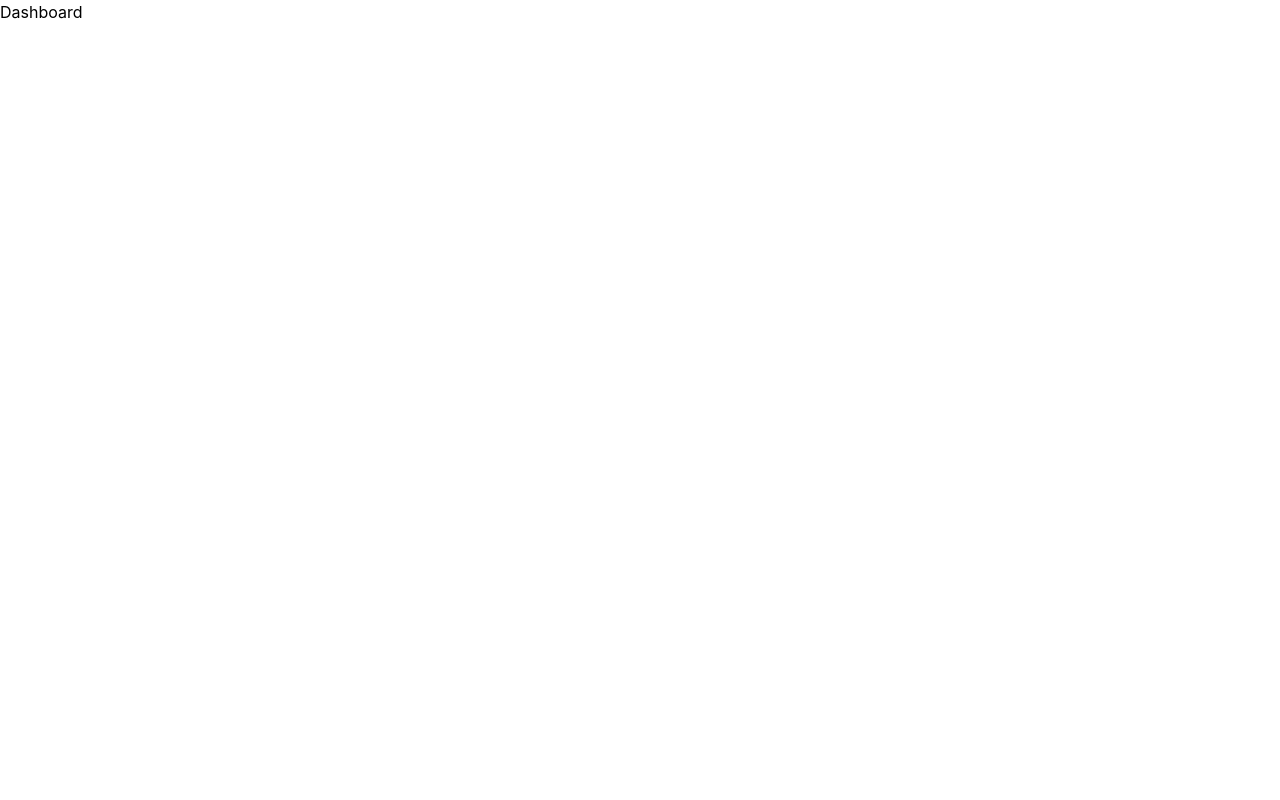
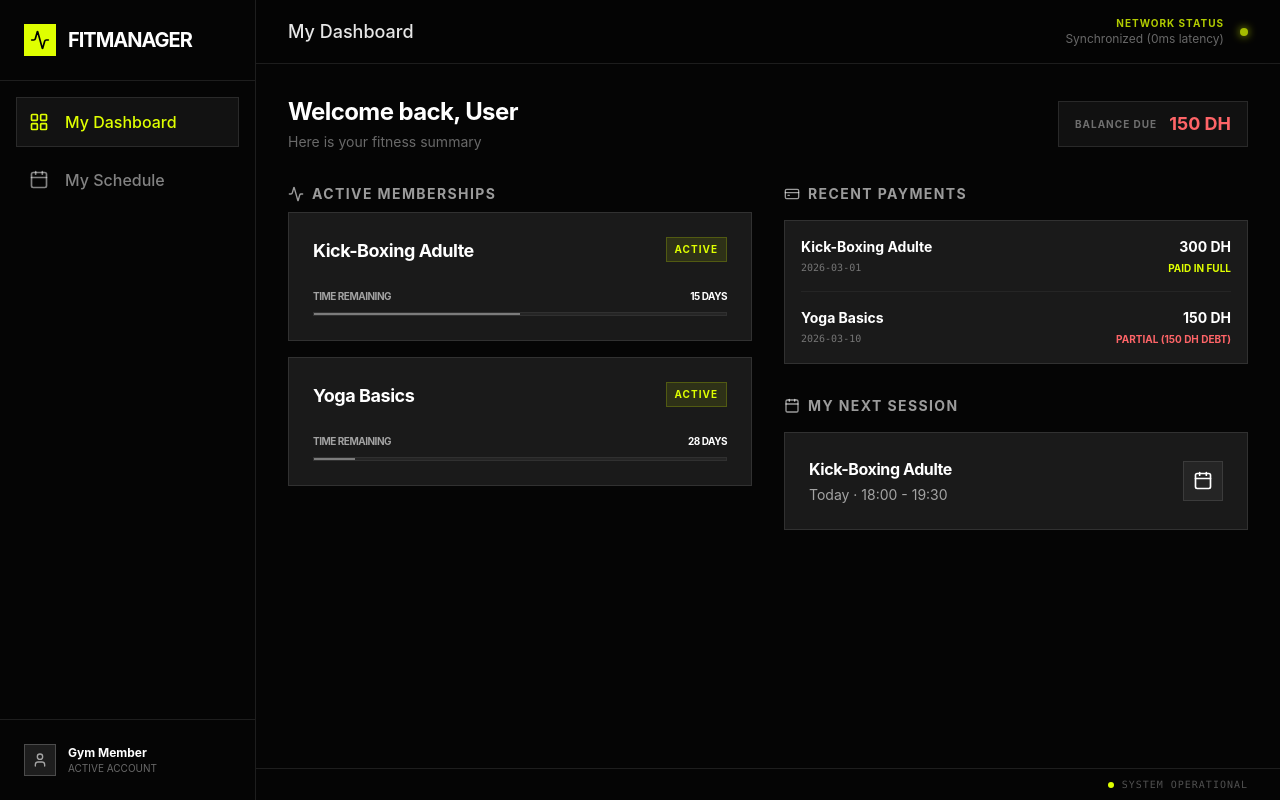
Before and after one commit to Abdelilah-Ajjouqa/Fill-rouge, a React app in the folder frontend/: page /dashboard in a window 1280 px wide. Built offline with nearby package versions, Linux system fonts and the light colour scheme; sample sign-in values are in the browser's storage; the HTML template or start-up script is replaced by a standard one.

Commit message:
feat: add dashboard page that show every component based on user role

```diff
--- a/frontend/package.json
+++ b/frontend/package.json
@@ -14,6 +14,7 @@
     "@tailwindcss/vite": "^4.2.1",
     "axios": "^1.13.6",
     "framer-motion": "^12.38.0",
+    "lucide-react": "^1.6.0",
     "react": "^19.2.0",
     "react-dom": "^19.2.0",
     "react-redux": "^9.2.0",
--- a/frontend/src/App.css
+++ b/frontend/src/App.css
@@ -1 +1,33 @@
 @import "tailwindcss";
+
+@theme {
+  --color-brand: #DFFF00;
+  --color-slate-950: #050505;
+  --color-slate-900: #1A1A1A;
+  --font-sans: "Inter", sans-serif;
+}
+
+body {
+  background-color: var(--color-slate-950);
+  color: #ffffff;
+}
+
+/* Custom scrollbar for dark theme */
+::-webkit-scrollbar {
+  width: 6px;
+}
+::-webkit-scrollbar-track {
+  background: var(--color-slate-950);
+}
+::-webkit-scrollbar-thumb {
+  background: var(--color-slate-900);
+  border: 1px solid rgba(255,255,255,0.1);
+}
+
+@keyframes fadeIn {
+  from { opacity: 0; transform: translateY(10px); }
+  to { opacity: 1; transform: translateY(0); }
+}
+.animate-fade-in {
+  animation: fadeIn 0.4s ease-out forwards;
+}
--- a/frontend/src/App.tsx
+++ b/frontend/src/App.tsx
@@ -3,6 +3,7 @@ import './App.css'
 import { AuthPage } from './pages/AuthPage'
 import { Dashboard } from './pages/Dashboard'
 import { ProtectedRoute } from './components/ProtectedRoute'
+import { DashboardLayout } from './components/layout/DashboardLayout'
 
 function App() {
   return (
@@ -13,7 +14,9 @@ function App() {
 
       {/* protected routes */}
       <Route element={<ProtectedRoute />}>
-        <Route path="/dashboard" element={<Dashboard />} />
+        <Route element={<DashboardLayout />}>
+          <Route path="/dashboard" element={<Dashboard />} />
+        </Route>
       </Route>
     </Routes>
   )
--- a/frontend/src/pages/Dashboard.tsx
+++ b/frontend/src/pages/Dashboard.tsx
@@ -1,7 +1,22 @@
+import { useSelector } from 'react-redux';
+import type { RootState } from '../store/store';
+import { SuperAdminDashboard } from '../components/dashboard/SuperAdminDashboard';
+import { AdminDashboard } from '../components/dashboard/AdminDashboard';
+import { CoachDashboard } from '../components/dashboard/CoachDashboard';
+import { MemberDashboard } from '../components/dashboard/MemberDashboard';
+
 export const Dashboard = () => {
-    return (
-        <div>
-            <h1>Dashboard</h1>
-        </div>
-    )
-}
+    const userRole = useSelector((state: RootState) => state.auth.user?.role) || 'MEMBER';
+
+    switch (userRole) {
+        case 'SUPER_ADMIN':
+            return <SuperAdminDashboard />;
+        case 'ADMIN':
+            return <AdminDashboard />;
+        case 'COACH':
+            return <CoachDashboard />;
+        case 'MEMBER':
+        default:
+            return <MemberDashboard />;
+    }
+};
```
Also changed, not shown: 1 other file (tests, documents, lock files or other folders).
